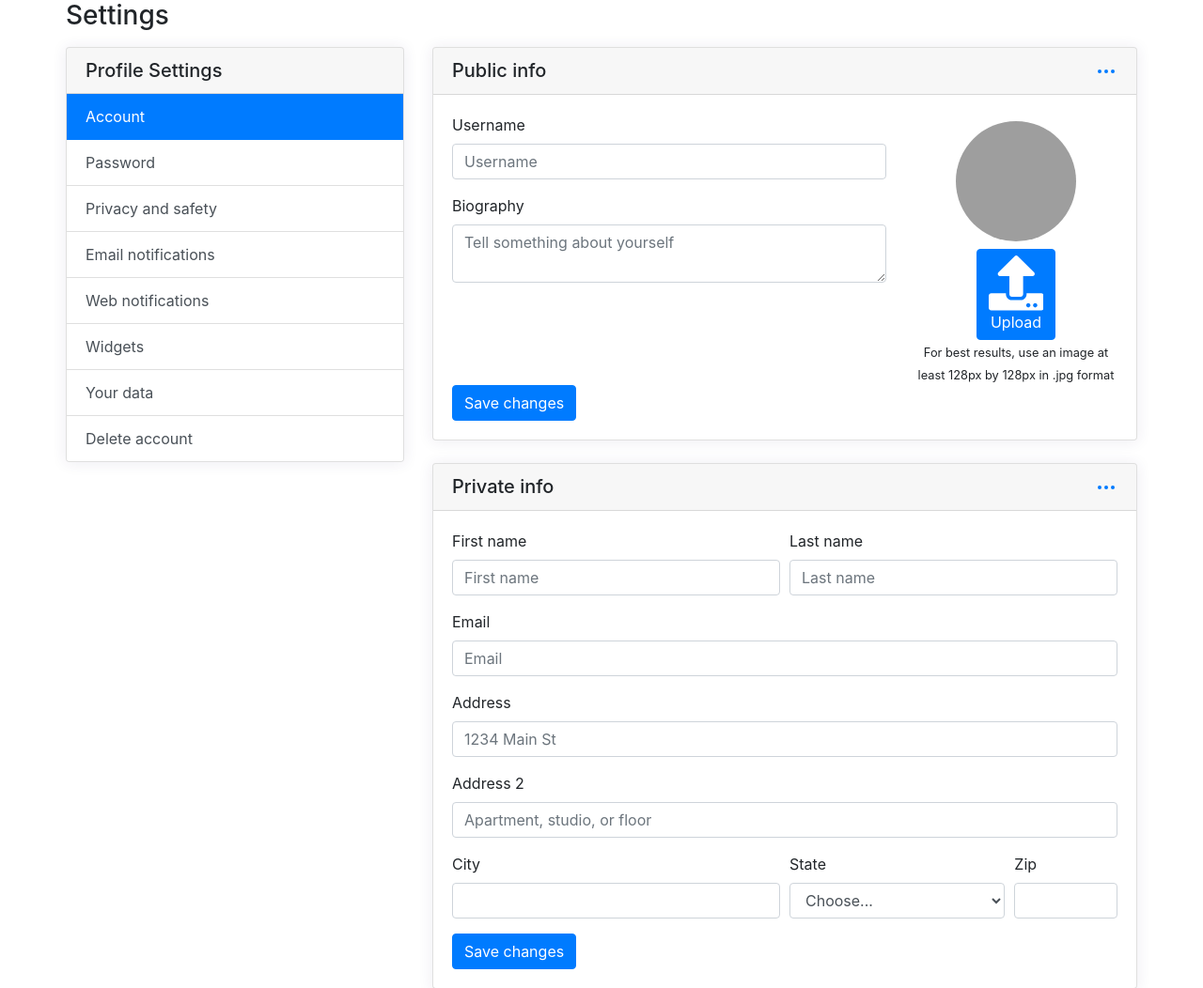
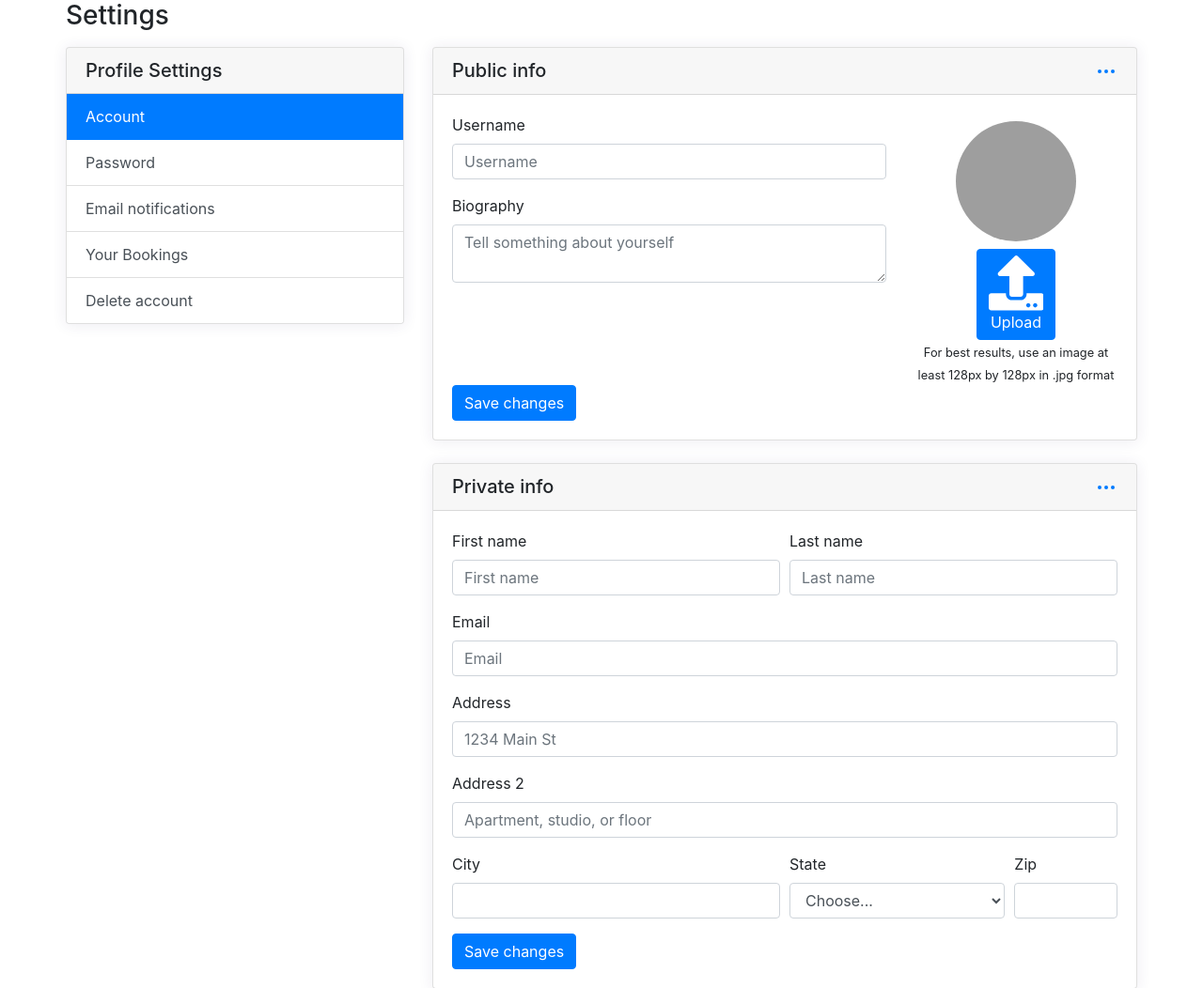
Before and after one commit to master-da/BooKer, a Flask app: page /profile in a window 1280 px wide. Shown: the top 1052 px of the page at 94% size. Run offline with Flask 3, Linux system fonts and the light colour scheme; some libraries are stand-ins or nearby versions; grey boxes are pictures that could not be loaded.

Commit message:
Changed profile page a bit more

```diff
--- a/app/templates/profile.html
+++ b/app/templates/profile.html
@@ -47,14 +47,6 @@
                 href="#"
                 role="tab"
               >
-                Privacy and safety
-              </a>
-              <a
-                class="list-group-item list-group-item-action"
-                data-toggle="list"
-                href="#"
-                role="tab"
-              >
                 Email notifications
               </a>
               <a
@@ -63,23 +55,7 @@
                 href="#"
                 role="tab"
               >
-                Web notifications
-              </a>
-              <a
-                class="list-group-item list-group-item-action"
-                data-toggle="list"
-                href="#"
-                role="tab"
-              >
-                Widgets
-              </a>
-              <a
-                class="list-group-item list-group-item-action"
-                data-toggle="list"
-                href="#"
-                role="tab"
-              >
-                Your data
+                Your Bookings
               </a>
               <a
                 class="list-group-item list-group-item-action"
```
